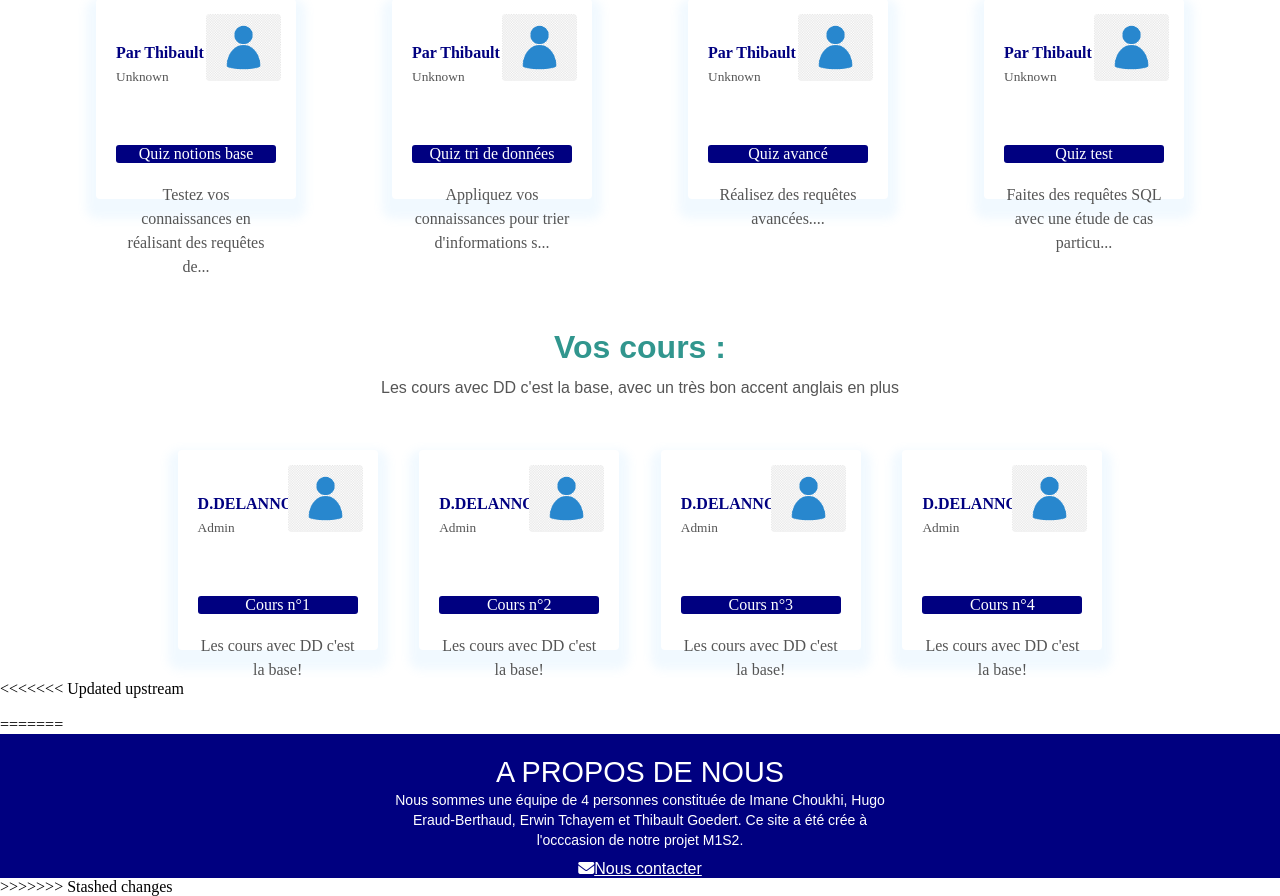
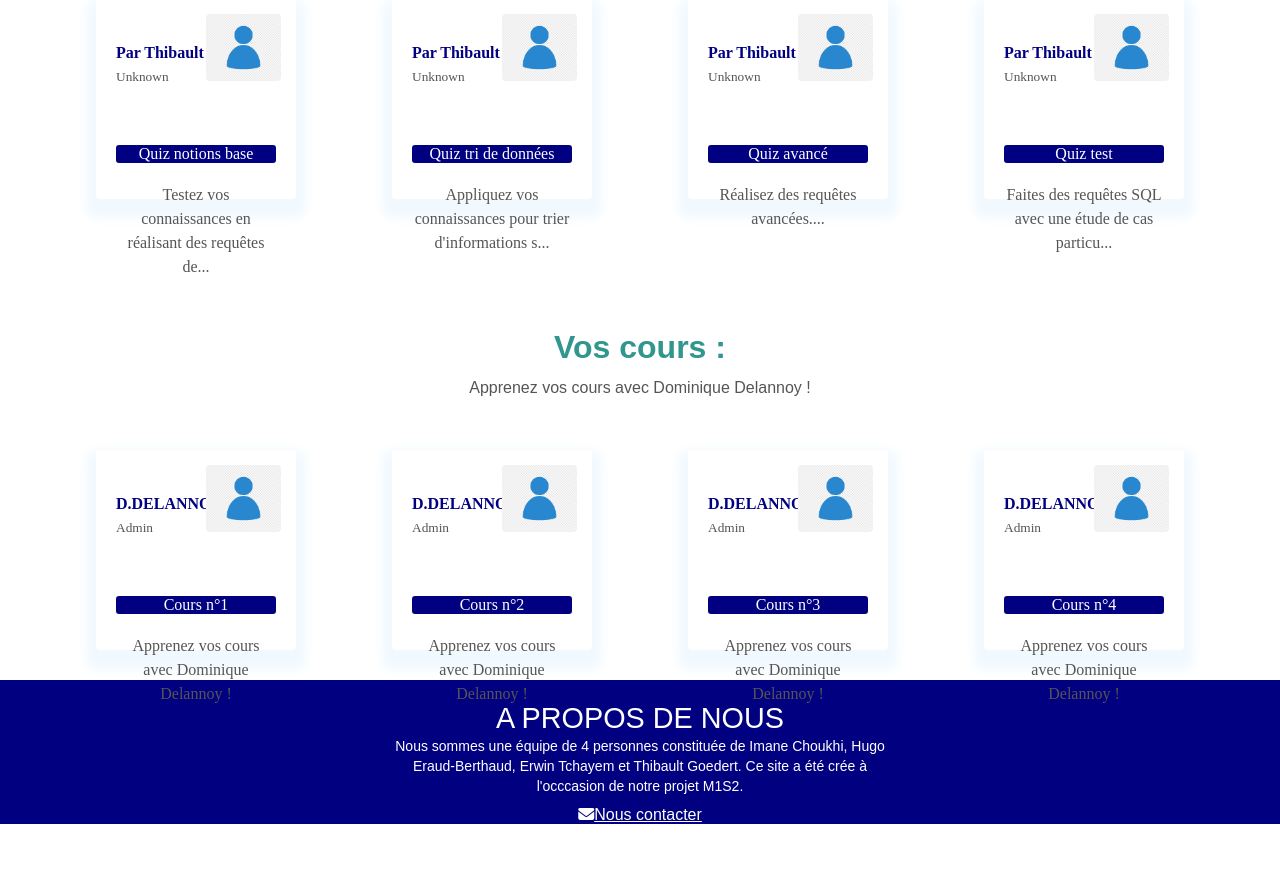
Before and after one commit to ERAUDBERTHAUDHugo/Projet_M1_S2_SQL, a PHP site: page / in a window 1280 px wide. Shown: the part 293-1189 px from the top of the page. After the commit the page ends 1117 px from the top, so only its background shows below. Run offline with PHP 8.4, Linux system fonts and the light colour scheme; data comes from the database, SQL or seed files in the repository; some libraries are stand-ins or nearby versions.

Commit message:
MAJ CSS main

```diff
--- a/View/footer.php
+++ b/View/footer.php
@@ -1,9 +1,3 @@
-<<<<<<< Updated upstream
-<footer id="footerContent">
-	<a  class="navlink icon" id="iconMail" href=""><i class="icon fas fa-envelope"></i>Contact us </a>
-	<a class="navlink icon" id="aboutUs" href="index.php?page=aboutUs"><i class="fas fa-user-friends"></i>About Us</a>
-</footer>
-=======
 <footer class="footer">
 <link rel="stylesheet" type="text/css" href="View/styleFooter.css">
 	<div class="footer-content">
@@ -13,7 +7,3 @@
 			 <i class="icon fas fa-envelope"></i>Nous contacter</a>
 	</div>
 </footer>
-
-
-
->>>>>>> Stashed changes
--- a/View/main.php
+++ b/View/main.php
@@ -1,6 +1,6 @@
 <div id=main>
-<link rel="stylesheet" type="text/css" href="View/styleMain.css">
-<link rel="stylesheet" type="text/css" href="https://stackpath.bootstrapcdn.com/font-awesome/4.7.0/css/font-awesome.min.css">
+
+
     <div class="title-box">
         <h1>Vos exercices :</h1>
         <p>Les exercices sont la meilleure chose à faire pour apprendre</p>
@@ -10,14 +10,14 @@
         $quizAvailable=BDD::get()->query("SELECT `quiz_id`, `quiz_name`,`quiz_difficulty`, `quiz_description`, `quiz_database`, `user_id` FROM `quiz`")->fetchAll();
     ?>
 
-    <div class="team-row">
+    <div class="quiz-row">
 
         <?php
             $index=0;
             foreach ($quizAvailable as $quiz) {
                 if($index<=3){      //afficher 4 exercices sur la page
                 ?>
-                <div class="profile-box">
+                <div class="quiz-box">
 
                     <?php //recuperer le teacher qui a crée le quiz
                     $id=(int)$quizAvailable[$index]['user_id'];
@@ -27,7 +27,7 @@
                     <h4><?php echo "Par ".$quizCreator[0]['user_first_name']; ?></h4>
                     <small><?php if($quizCreator[0]['user_role']==1){echo "Admin";} else{echo "Unknown";}?></small>
                     <img src="View/Img/avatar.png">
-                    <div class="social-box">
+                    <div class="title-quiz-box">
                         <p1><?php echo $quizAvailable[$index]['quiz_name']; ?></p1>
                     </div>
                     <p><?php echo substr($quizAvailable[$index]['quiz_description'], 0, 55)."..."; ?></p>
@@ -38,47 +38,47 @@
                 $index+=1;
             }
          ?>
-
+    </div>
     <div class="title-box">
         <h1>Vos cours :</h1>
-        <p>Les cours avec DD c'est la base, avec un très bon accent anglais en plus</p>
+        <p>Apprenez vos cours avec Dominique Delannoy !</p>
     </div>
-    <div class="team-row">
-        <div class="profile-box">
+    <div class="quiz-row">
+        <div class="quiz-box">
             <h4>D.DELANNOY</h4>
             <small>Admin</small>
             <img src="View/Img/avatar.png">
-            <div class="social-box">
+            <div class="title-quiz-box">
                 <p1>Cours n°1</p1>
             </div>
-            <p>Les cours avec DD c'est la base!</p>
+            <p>Apprenez vos cours avec Dominique Delannoy !</p>
         </div>
-        <div class="profile-box">
+        <div class="quiz-box">
             <h4>D.DELANNOY</h4>
             <small>Admin</small>
             <img src="View/Img/avatar.png">
-            <div class="social-box">
+            <div class="title-quiz-box">
                 <p1>Cours n°2</p1>
             </div>
-            <p>Les cours avec DD c'est la base!</p>
+            <p>Apprenez vos cours avec Dominique Delannoy !</p>
         </div>
-        <div class="profile-box">
+        <div class="quiz-box">
             <h4>D.DELANNOY</h4>
             <small>Admin</small>
             <img src="View/Img/avatar.png">
-            <div class="social-box">
+            <div class="title-quiz-box">
                 <p1>Cours n°3</p1>
             </div>
-            <p>Les cours avec DD c'est la base!</p>
+            <p>Apprenez vos cours avec Dominique Delannoy !</p>
         </div>
-        <div class="profile-box">
+        <div class="quiz-box">
             <h4>D.DELANNOY</h4>
             <small>Admin</small>
             <img src="View/Img/avatar.png">
-            <div class="social-box">
+            <div class="title-quiz-box">
                 <p1>Cours n°4</p1>
             </div>
-            <p>Les cours avec DD c'est la base!</p>
+            <p>Apprenez vos cours avec Dominique Delannoy !</p>
         </div>
     </div>
 </div>
--- a/View/style.css
+++ b/View/style.css
@@ -0,0 +1,99 @@
+/*---------------------------------------------MainCSS-----------------------------------------------------------*/
+.title-box{
+    text-align: center;
+    font-family: sans-serif;
+    margin: 100px auto 50px;
+    color: #000080;
+}
+
+.title-box p{
+    margin-top: 10px;
+    line-height: 24px;
+    color: #555;
+}
+
+.quiz-box{
+    width: 200px;
+    height: 200px;
+    background: #fff;
+    border-radius: 4px;
+    margin-bottom: 30px;
+    box-shadow: 0 10px 10px 10px rgba(115, 193, 255, 0.1);
+    padding: 20px;
+    position: relative;
+    transition: .5s;
+}
+
+.quiz-box img{
+    width:75px;
+    position: absolute;
+    top: 15px;
+    right: 15px;
+    border-radius: 4px;
+    transition: .5s;
+}
+
+.quiz-box h4{
+    margin-top: 25px;
+    margin-bottom: 5px;
+    color:#000080;
+}
+
+small{
+    color:#555;
+}
+
+.title-quiz-box{
+    background: #000080;
+    margin: 60px auto 20px;
+    text-align: center;
+    border-radius: 3px;
+    color: #fff;
+}
+
+
+.quiz-box p{
+    text-align: center;
+    line-height: 24px;
+    color: #555;
+}
+
+.quiz-row{
+    display: flex;
+    justify-content: space-between;
+    flex-wrap: wrap;
+    width: 85%;
+    margin: auto;
+}
+
+.quiz-box:hover
+{
+    background: #000080;
+}
+
+.quiz-box:hover h4
+{
+    color: #fff;
+}
+
+.quiz-box:hover p
+{
+    color: #efefef;
+}
+
+.quiz-box:hover small
+{
+    color: #efefef;
+}
+
+.quiz-box:hover .social-box
+{
+    background: #fff;
+}
+
+.quiz-box:hover .social-box p1
+{
+    color: #000080;
+}
+
+/*----------------------------------------------FinMainCSS---------------------------------------------------------*/
--- a/View/styleMain.css
+++ b/View/styleMain.css
@@ -57,7 +57,7 @@
     color: #555;
 }
 
-.team-row{
+.quiz-row{
     display: flex;
     justify-content: space-between;
     flex-wrap: wrap;
--- a/index.php
+++ b/index.php
@@ -4,6 +4,7 @@
   <meta charset="utf-8">
   <link rel="stylesheet" type="text/css" href="View/style.css">
   <link href="https://fonts.googleapis.com/css2?family=Montserrat:wght@300&display=swap" rel="stylesheet">
+  <link rel="stylesheet" type="text/css" href="https://stackpath.bootstrapcdn.com/font-awesome/4.7.0/css/font-awesome.min.css">
   <script src="https://kit.fontawesome.com/e4339b56d6.js" crossorigin="anonymous"></script>
   <title>Apprendre la BDD avec DD</title>
 </head>
```
